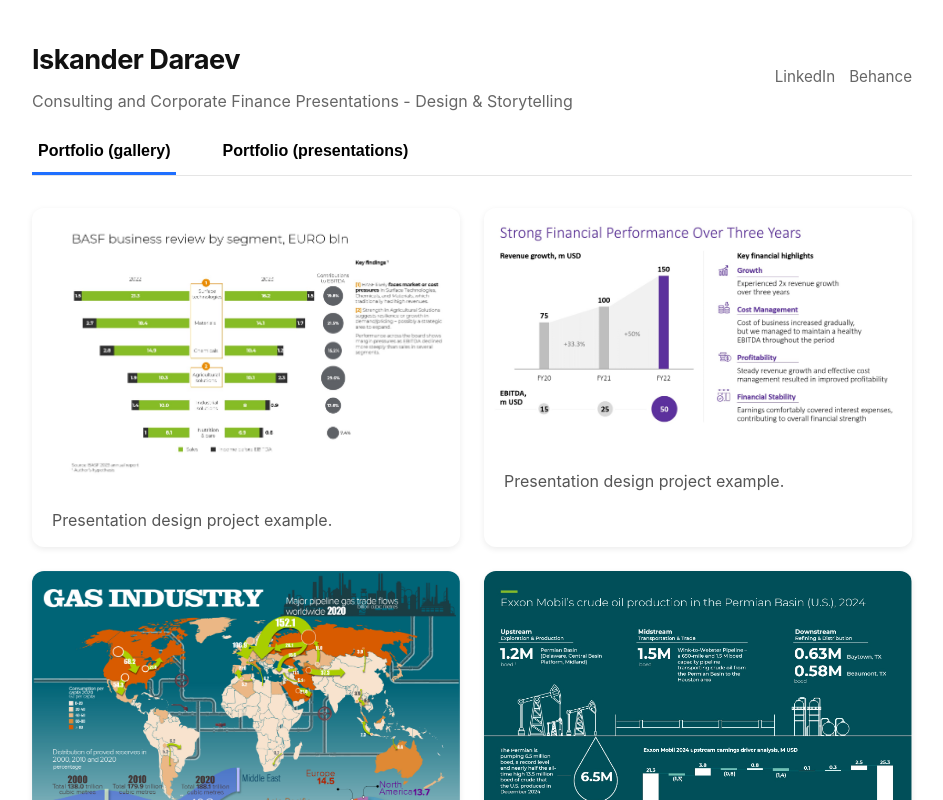
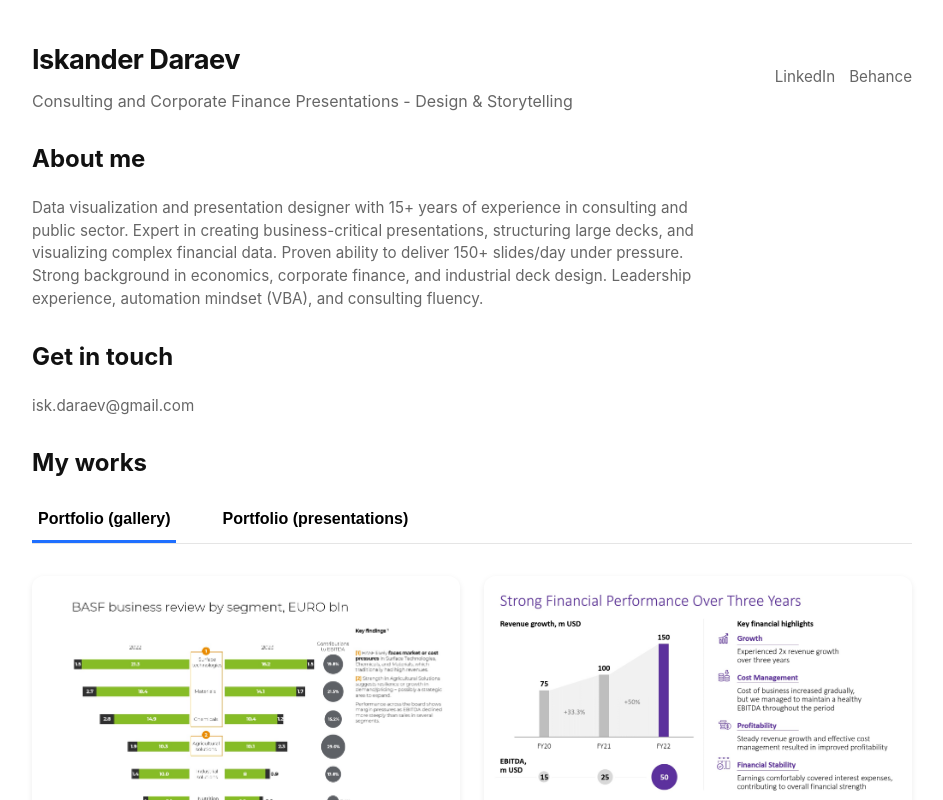
Before and after one commit to isk06/ruportfo, a Next.js app: page / in a window 1280 px wide. Shown: the top 800 px of the page, without its empty margins (168-1111 px from the left). Built offline with nearby package versions, Linux system fonts and the light colour scheme.

Commit message:
Brought back About

```diff
--- a/app/page.tsx
+++ b/app/page.tsx
@@ -4,24 +4,52 @@ import PortfolioTabs from "../components/PortfolioTabs";
 import Footer from "../components/Footer";
 
 export default function HomePage() {
+  /* ---------- IMAGES ---------- */
   const imagesDir = path.join(process.cwd(), "public/images");
+  const imageFiles = fs.existsSync(imagesDir)
+    ? fs
+        .readdirSync(imagesDir)
+        .filter((f) => /\.(jpg|jpeg|png|webp)$/i.test(f))
+        .sort()
+    : [];
+
+  /* ---------- PDFS ---------- */
   const pdfsDir = path.join(process.cwd(), "public/pdfs");
-
-  const images = fs
-    .readdirSync(imagesDir)
-    .filter((f) => f.match(/\.(jpg|png|jpeg|webp)$/))
-    .sort();
-
-  const pdfs = fs
-    .readdirSync(pdfsDir)
-    .filter((f) => f.endsWith(".pdf"))
-    .sort();
+  const pdfFiles = fs.existsSync(pdfsDir)
+    ? fs.readdirSync(pdfsDir).filter((f) => /\.pdf$/i.test(f)).sort()
+    : [];
 
   return (
     <>
-      {/* About Me etc stays the same */}
+      {/* ABOUT ME */}
+      <section className="section">
+        <h2>About me</h2>
+        <p className="about">
+          Data visualization and presentation designer with 15+ years of
+          experience in consulting and public sector. Expert in creating
+          business-critical presentations, structuring large decks, and
+          visualizing complex financial data. Proven ability to deliver 150+
+          slides/day under pressure. Strong background in economics, corporate
+          finance, and industrial deck design. Leadership experience, automation
+          mindset (VBA), and consulting fluency.
+        </p>
+      </section>
 
-      <PortfolioTabs images={images} pdfs={pdfs} />
+      {/* CONTACT */}
+      <section className="section">
+        <h2>Get in touch</h2>
+        <p className="contact">isk.daraev@gmail.com</p>
+      </section>
+
+      {/* WORKS */}
+      <section className="section">
+        <h2>My works</h2>
+
+        <PortfolioTabs
+          images={imageFiles}
+          pdfs={pdfFiles}
+        />
+      </section>
 
       <Footer />
     </>
```
